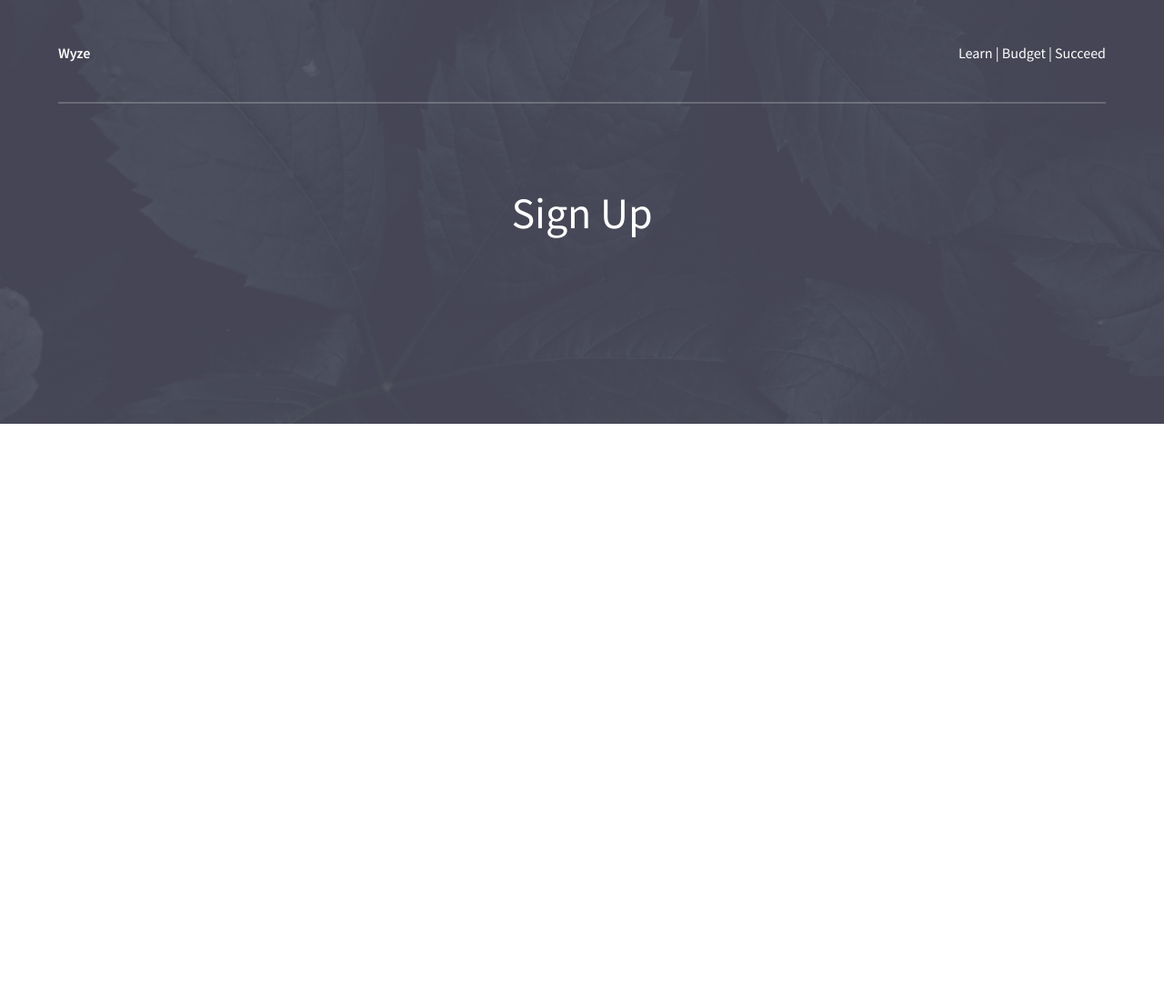
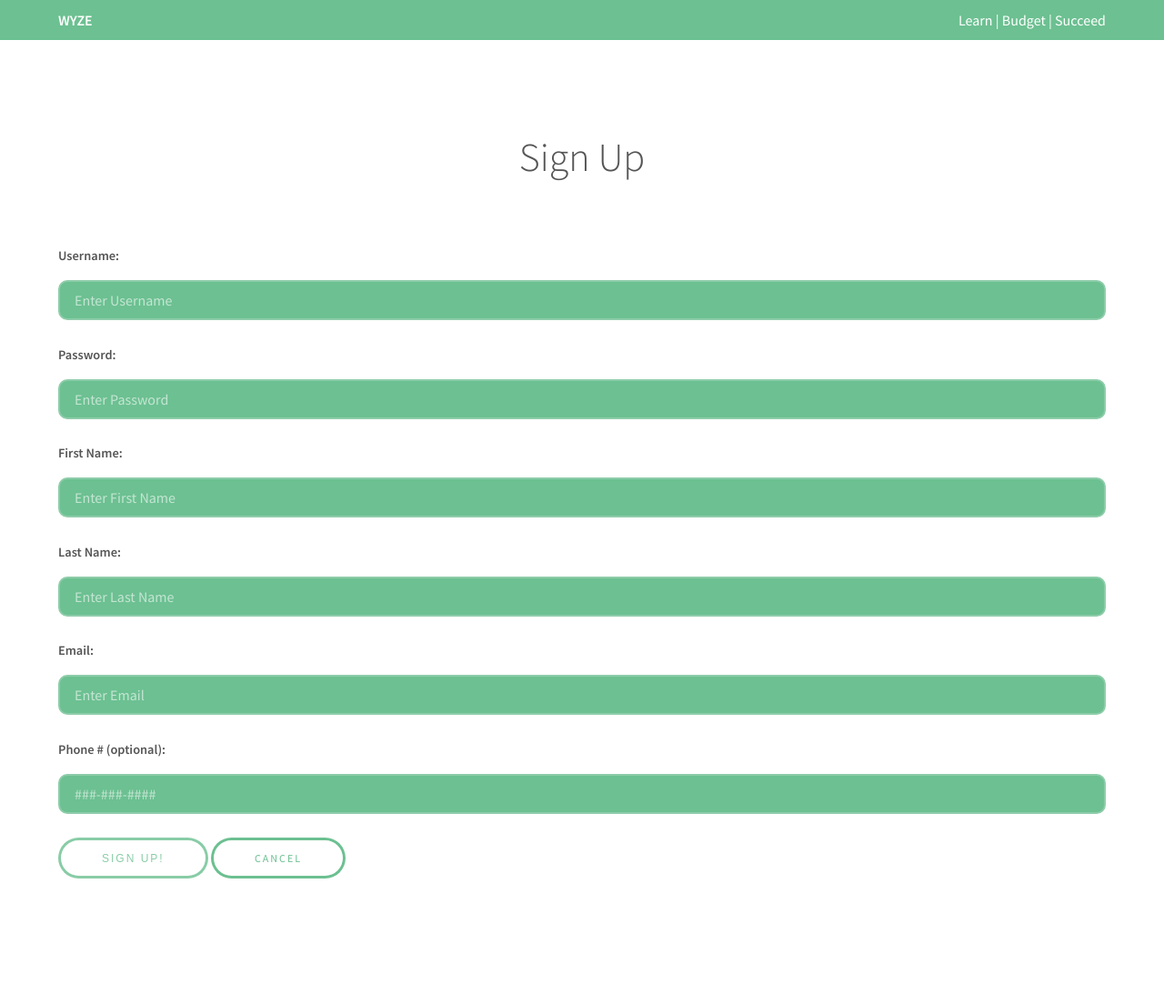
Before and after one commit to KimGrobien/wyze, a PHP site: page /signup.php in a window 1280 px wide. Shown: the whole page at 91% size. Before the commit the page ends 466 px from the top, so only its background shows below. Run offline with PHP 8.4, Linux system fonts and the light colour scheme.

Commit message:
adding all user info for signup page

```diff
--- a/signup.php
+++ b/signup.php
@@ -28,6 +28,7 @@
                     $connection->real_escape_string($_POST["user"]),
                     $connection->real_escape_string($_POST["pass"]));
                 endif;
+
                     // execute query
                     $result = $connection->query($sql) or die(mysqli_error($connection));
 
@@ -40,7 +41,6 @@ endif;
 
     ?>
 
-
 <!DOCTYPE html>
 <html>
     <head>
@@ -50,11 +50,12 @@ endif;
         <link rel="stylesheet" href="assets/css/main.css" />
         <link rel="stylesheet" href="assets/css/landing.css"/>
     </head>
-    <body>
+    <body class="subpage">
+
         <!-- Header -->
         <header id="header">
         <div class="inner">
-	        <a href="index.php" class="logo"><strong>Wyze</strong></a>
+	        <a href="index.php" class="logo"><strong>WYZE</strong></a>
     	    <nav id="nav">
 		        Learn | Budget | Succeed
 	        </nav>
@@ -62,29 +63,37 @@ endif;
         </div>
         </header>
 
-        <!-- Banner -->
-        <section id="banner">
+
+        <section id="main" class="wrapper">
         <div class="inner">
-	    <header>
-            <h1>Sign Up</h1>
+	    <header class="align-center">
+            <h2>Sign Up</h2>
         </header>
-	    <div class="flex">
-            <div class="form-popup" id="myForm">
+            <div class="" id="myForm">
                 <form action="<?= $_SERVER["PHP_SELF"] ?>" method="post">
 
                     <label for="usr"><b>Username:</b></label>
-                    <input type="text" placeholder="Enter Username" name="signupusr" required>
+                    <input type="text" placeholder="Enter Username" name="usr" required>
+                    <br>
+                    <label for="psw"><b>Password:</b></label>
+                    <input type="password" placeholder="Enter Password" name="psw" required>
+                    <br>
+                    <label for="fname"><b>First Name:</b></label>
+                    <input type="text" placeholder="Enter First Name" name="fname" required>
+                    <br>
+                    <label for="lname"><b>Last Name:</b></label>
+                    <input type="text" placeholder="Enter Last Name" name="lname" required>
+                    <br>
+                    <label for="email"><b>Email:</b></label>
+                    <input type="text" placeholder="Enter Email" name="email" required>
+                    <br>
+                    <label for="phone"><b>Phone # (optional):</b></label>
+                    <input type="text" placeholder="###-###-####" name="phone" required>
+                    <br>
+                    <button type="submit" class="button" name="signup">Sign Up!</button>
+                    <a href="index.php" class="button">Cancel</a>
 
-                    <label for="email"><b>Email:</b></label>
-                    <input type="text" placeholder="Enter Email" name="signupemail" required>
-
-                    <label for="psw"><b>Password:</b></label>
-                    <input type="password" placeholder="Enter Password" name="signuppsw" required>
-
-                    <a href="" class="button" name="signup">Sign Up!</a><br>
-                    <button type="button" class="button" onclick="closeForm()">Close</button>
                 </form>
-            </div>
             </div>
     </body>
 </html>
```
Lines whose indentation alone changed are shown as unchanged.
